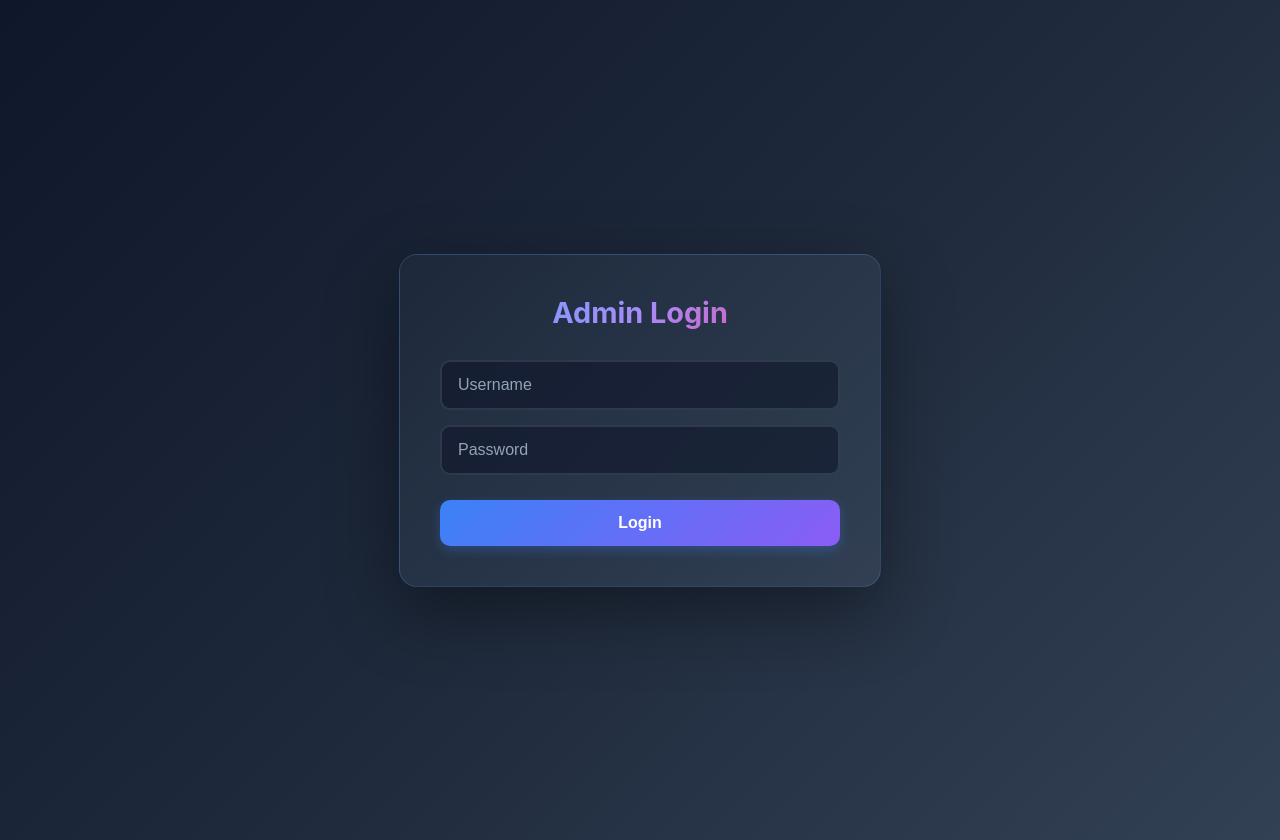
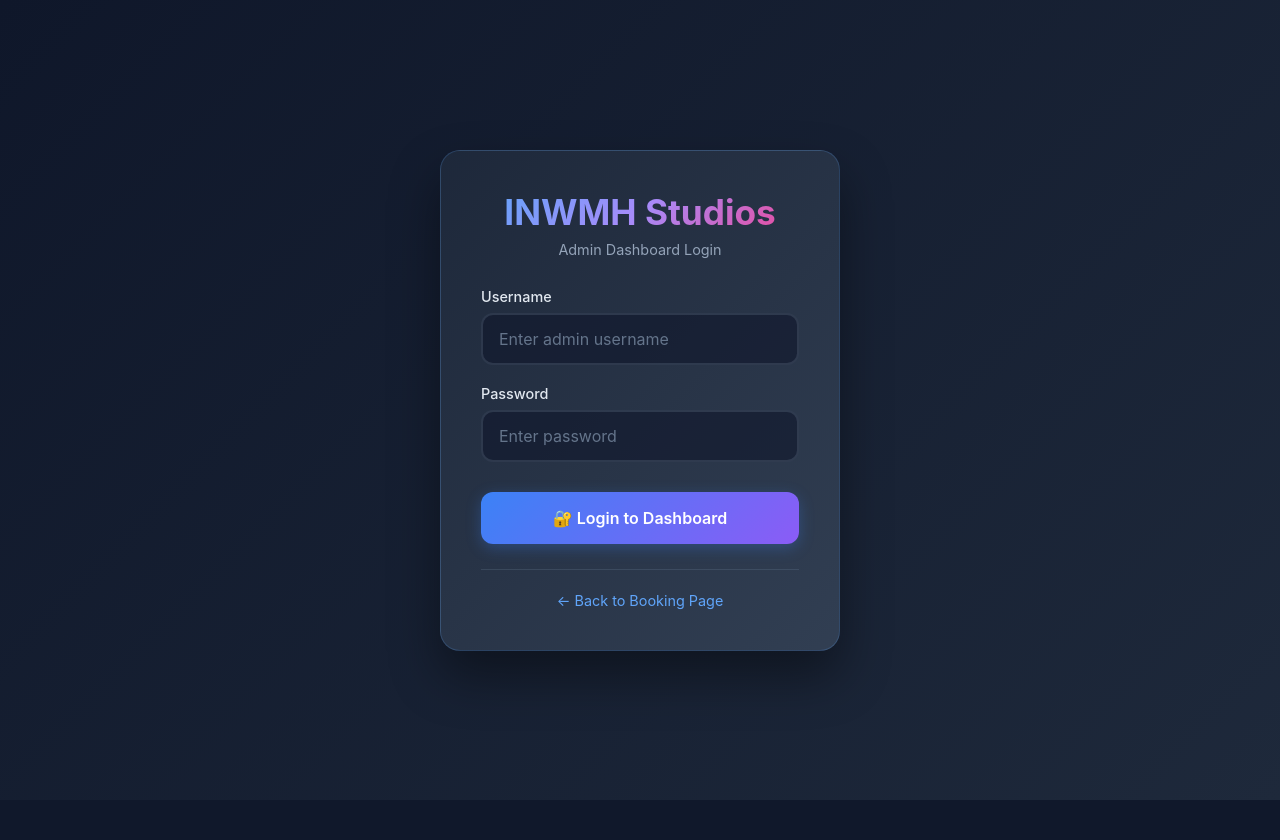
Before and after one commit to riaan06-stack/bookings, a Flask app: page /login in a window 1280 px wide. After the commit the page ends 800 px from the top, so only its background shows below. Run offline with Flask 3, Linux system fonts and the light colour scheme.

Commit message:
Refactor login.html for better layout and design
Updated the login page for improved styling and structure.

```diff
--- a/templates/login.html
+++ b/templates/login.html
@@ -1,154 +1,200 @@
 <!DOCTYPE html>
-<html>
+<html lang="en">
 <head>
-    <title>Admin Login</title>
+    <meta charset="UTF-8">
+    <meta name="viewport" content="width=device-width, initial-scale=1.0">
+    <title>Admin Login | INWMH Studios</title>
     <style>
+        * {
+            margin: 0;
+            padding: 0;
+            box-sizing: border-box;
+            font-family: 'Inter', 'Segoe UI', Arial, sans-serif;
+        }
+
         body {
-    font-family: 'Inter', 'Segoe UI', Arial, sans-serif;
-    background: linear-gradient(135deg, #0f172a 0%, #1e293b 50%, #334155 100%);
+            background: linear-gradient(135deg, #0f172a 0%, #1e293b 100%);
+            min-height: 100vh;
             display: flex;
             justify-content: center;
             align-items: center;
-    height: 100vh;
-    margin: 0;
             padding: 20px;
         }
 
-.login-box {
+        .login-container {
             background: linear-gradient(135deg, rgba(30, 41, 59, 0.95), rgba(51, 65, 85, 0.95));
             backdrop-filter: blur(10px);
+            border-radius: 20px;
             padding: 40px;
             width: 100%;
             max-width: 400px;
-    border-radius: 18px;
-    box-shadow: 0 25px 70px rgba(0, 0, 0, 0.4);
+            box-shadow: 0 25px 50px rgba(0, 0, 0, 0.4);
             border: 1px solid rgba(96, 165, 250, 0.2);
-    text-align: center;
         }
 
-.login-box h2 {
-    color: #f1f5f9;
-    font-size: 1.8rem;
+        .logo {
+            text-align: center;
+            margin-bottom: 30px;
+        }
+
+        .logo h1 {
+            font-size: 2.2rem;
             font-weight: 700;
-    margin: 0 0 30px 0;
             background: linear-gradient(135deg, #60a5fa 0%, #a78bfa 50%, #ec4899 100%);
             -webkit-background-clip: text;
             -webkit-text-fill-color: transparent;
             background-clip: text;
+            margin-bottom: 8px;
         }
 
-.login-box form {
-    display: flex;
-    flex-direction: column;
-    gap: 15px;
+        .logo p {
+            color: #94a3b8;
+            font-size: 0.9rem;
         }
 
-.login-box input {
+        .form-group {
+            margin-bottom: 20px;
+        }
+
+        .form-group label {
+            display: block;
+            color: #e2e8f0;
+            margin-bottom: 8px;
+            font-weight: 500;
+            font-size: 0.9rem;
+        }
+
+        .form-group input {
             width: 100%;
             padding: 14px 16px;
-    border-radius: 10px;
+            background: rgba(15, 23, 42, 0.6);
             border: 2px solid rgba(100, 116, 139, 0.3);
-    background: rgba(15, 23, 42, 0.6);
+            border-radius: 12px;
             color: #e2e8f0;
             font-size: 1rem;
-    transition: all 0.25s ease;
-    box-sizing: border-box;
+            transition: all 0.3s ease;
         }
 
-.login-box input::placeholder {
-    color: #94a3b8;
+        .form-group input:focus {
+            outline: none;
+            border-color: #3b82f6;
+            box-shadow: 0 0 0 3px rgba(59, 130, 246, 0.2);
+            background: rgba(15, 23, 42, 0.8);
         }
 
-.login-box input:focus {
-    outline: none;
-    border-color: #3b82f6;
-    background: rgba(15, 23, 42, 0.8);
-    box-shadow: 0 8px 20px rgba(59, 130, 246, 0.25);
-    transform: translateY(-2px);
+        .form-group input::placeholder {
+            color: #64748b;
         }
 
-.login-box button {
+        .error-message {
+            background: rgba(239, 68, 68, 0.1);
+            border: 1px solid rgba(239, 68, 68, 0.3);
+            color: #fca5a5;
+            padding: 12px;
+            border-radius: 10px;
+            margin-bottom: 20px;
+            font-size: 0.9rem;
+        }
+
+        .login-btn {
             width: 100%;
-    padding: 14px;
-    margin-top: 10px;
+            padding: 16px;
             background: linear-gradient(135deg, #3b82f6, #8b5cf6);
-    color: #fff;
+            color: white;
             border: none;
-    border-radius: 10px;
+            border-radius: 12px;
             font-size: 1rem;
             font-weight: 600;
             cursor: pointer;
-    transition: all 0.25s ease;
-    box-shadow: 0 4px 12px rgba(59, 130, 246, 0.3);
+            transition: all 0.3s ease;
+            margin-top: 10px;
+            box-shadow: 0 4px 15px rgba(59, 130, 246, 0.3);
         }
 
-.login-box button:hover {
-    background: linear-gradient(135deg, #2563eb, #7c3aed);
+        .login-btn:hover {
             transform: translateY(-2px);
-    box-shadow: 0 6px 16px rgba(59, 130, 246, 0.4);
+            box-shadow: 0 6px 20px rgba(59, 130, 246, 0.4);
         }
 
-.login-box button:active {
+        .login-btn:active {
             transform: translateY(0);
-    box-shadow: 0 2px 8px rgba(59, 130, 246, 0.3);
         }
 
-.error {
-    color: #fca5a5;
-    background: rgba(239, 68, 68, 0.1);
-    padding: 12px;
-    border-radius: 8px;
-    margin-top: 15px;
-    font-size: 0.9rem;
-    font-weight: 500;
-    border: 1px solid rgba(239, 68, 68, 0.3);
+        .back-link {
+            text-align: center;
+            margin-top: 25px;
+            padding-top: 20px;
+            border-top: 1px solid rgba(100, 116, 139, 0.3);
         }
 
-/* Optional: Add a subtle animation on page load */
-@keyframes fadeIn {
-    from {
-        opacity: 0;
-        transform: translateY(20px);
-    }
-    to {
-        opacity: 1;
-        transform: translateY(0);
-    }
+        .back-link a {
+            color: #60a5fa;
+            text-decoration: none;
+            font-size: 0.9rem;
+            transition: color 0.2s ease;
         }
 
-.login-box {
-    animation: fadeIn 0.5s ease;
+        .back-link a:hover {
+            color: #93c5fd;
+            text-decoration: underline;
         }
 
-/* Responsive adjustments */
         @media (max-width: 480px) {
-    .login-box {
-        padding: 30px 25px;
+            .login-container {
+                padding: 30px 20px;
             }
 
-    .login-box h2 {
-        font-size: 1.5rem;
+            .logo h1 {
+                font-size: 1.8rem;
             }
         }
     </style>
 </head>
 <body>
-
-    <div class="login-box">
-        <h2>Admin Login</h2>
-
-        <form method="POST">
-            <input type="text" name="username" placeholder="Username" required>
-
-            <input type="password" name="password" placeholder="Password" required>
-
-            <button type="submit">Login</button>
+    <div class="login-container">
+        <div class="logo">
+            <h1>INWMH Studios</h1>
+            <p>Admin Dashboard Login</p>
+        </div>
 
         {% if error %}
-            <p class="error">{{ error }}</p>
+        <div class="error-message">
+            ⚠️ {{ error }}
+        </div>
         {% endif %}
-        </form>
+
+        <form method="POST" action="/login">
+            <div class="form-group">
+                <label for="username">Username</label>
+                <input type="text" id="username" name="username" placeholder="Enter admin username" required>
             </div>
 
+            <div class="form-group">
+                <label for="password">Password</label>
+                <input type="password" id="password" name="password" placeholder="Enter password" required>
+            </div>
+
+            <button type="submit" class="login-btn">
+                🔐 Login to Dashboard
+            </button>
+        </form>
+
+        <div class="back-link">
+            <a href="/">← Back to Booking Page</a>
+        </div>
+    </div>
+
+    <script>
+        // Clear error message after 5 seconds
+        setTimeout(() => {
+            const errorMsg = document.querySelector('.error-message');
+            if (errorMsg) {
+                errorMsg.style.opacity = '0.5';
+                setTimeout(() => {
+                    errorMsg.style.display = 'none';
+                }, 1000);
+            }
+        }, 5000);
+    </script>
 </body>
 </html>
```
Lines whose indentation alone changed are shown as unchanged.
